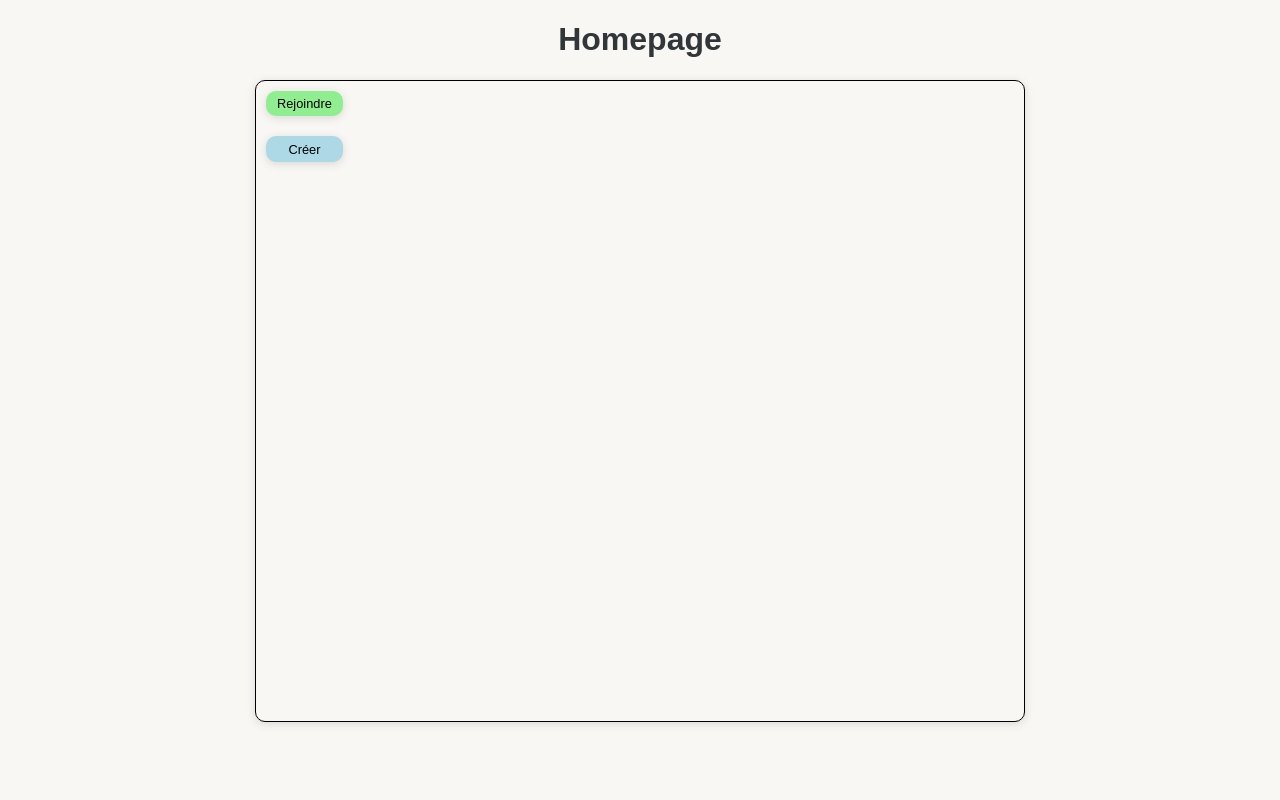
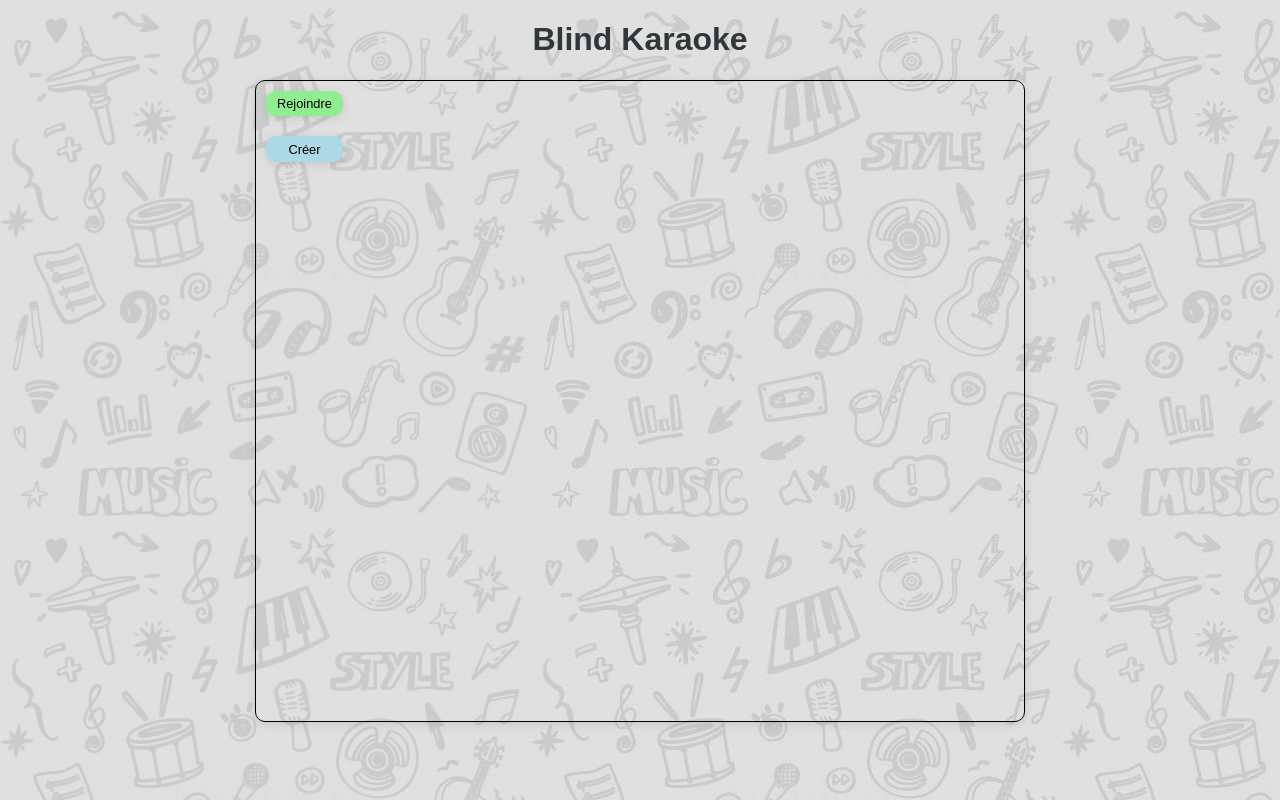
Before and after one commit to Zapi45/karaoke-client, a React (Create React App) app: page / in a window 1280 px wide. Built offline with nearby package versions, Linux system fonts and the light colour scheme; no server answers.

Commit message:
🐛 FIX: Chat fire twice

```diff
--- a/src/index.css
+++ b/src/index.css
@@ -5,6 +5,7 @@ body {
   background-color: #f8f7f4;
   -webkit-font-smoothing: antialiased;
   -moz-osx-font-smoothing: grayscale;
+  background-image: url('./assets/img/background.jpg');
 }
 
 code {
--- a/src/index.js
+++ b/src/index.js
@@ -6,9 +6,7 @@ import { BrowserRouter } from "react-router-dom";
 
 const root = ReactDOM.createRoot(document.getElementById("root"));
 root.render(
-  <React.StrictMode>
-    <BrowserRouter>
-      <App />
-    </BrowserRouter>
-  </React.StrictMode>
+  <BrowserRouter>
+    <App />
+  </BrowserRouter>
 );
--- a/src/pages/homepage/index.js
+++ b/src/pages/homepage/index.js
@@ -46,7 +46,7 @@ const Homepage = () => {
 
   return (
     <>
-      <h1>Homepage</h1>
+      <h1>Blind Karaoke</h1>
       <div className="interface">
         <Gameboard width={"60vw"}>
           <Button
```
Also changed, not shown: src/assets/img/background.jpg (added).
